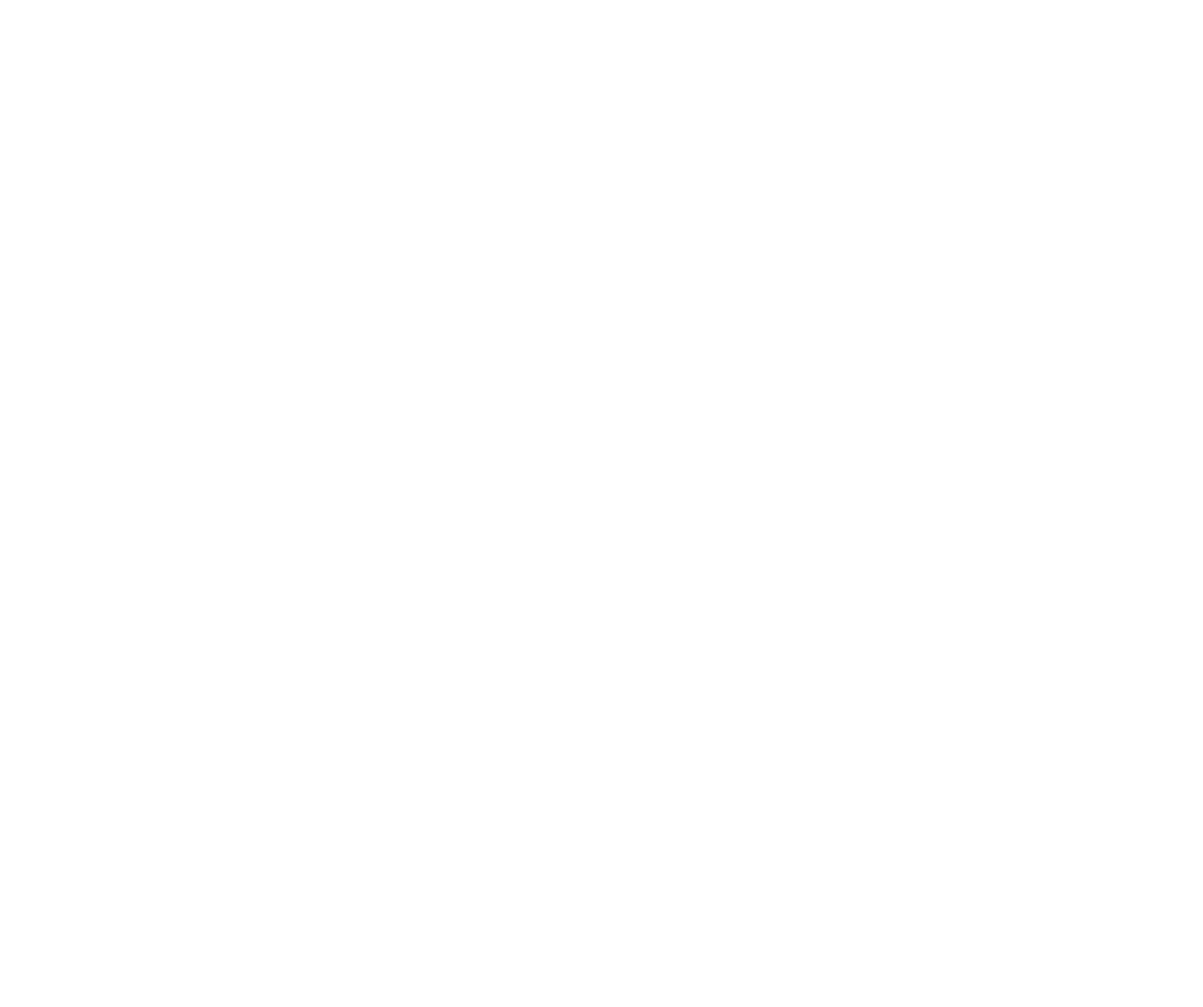
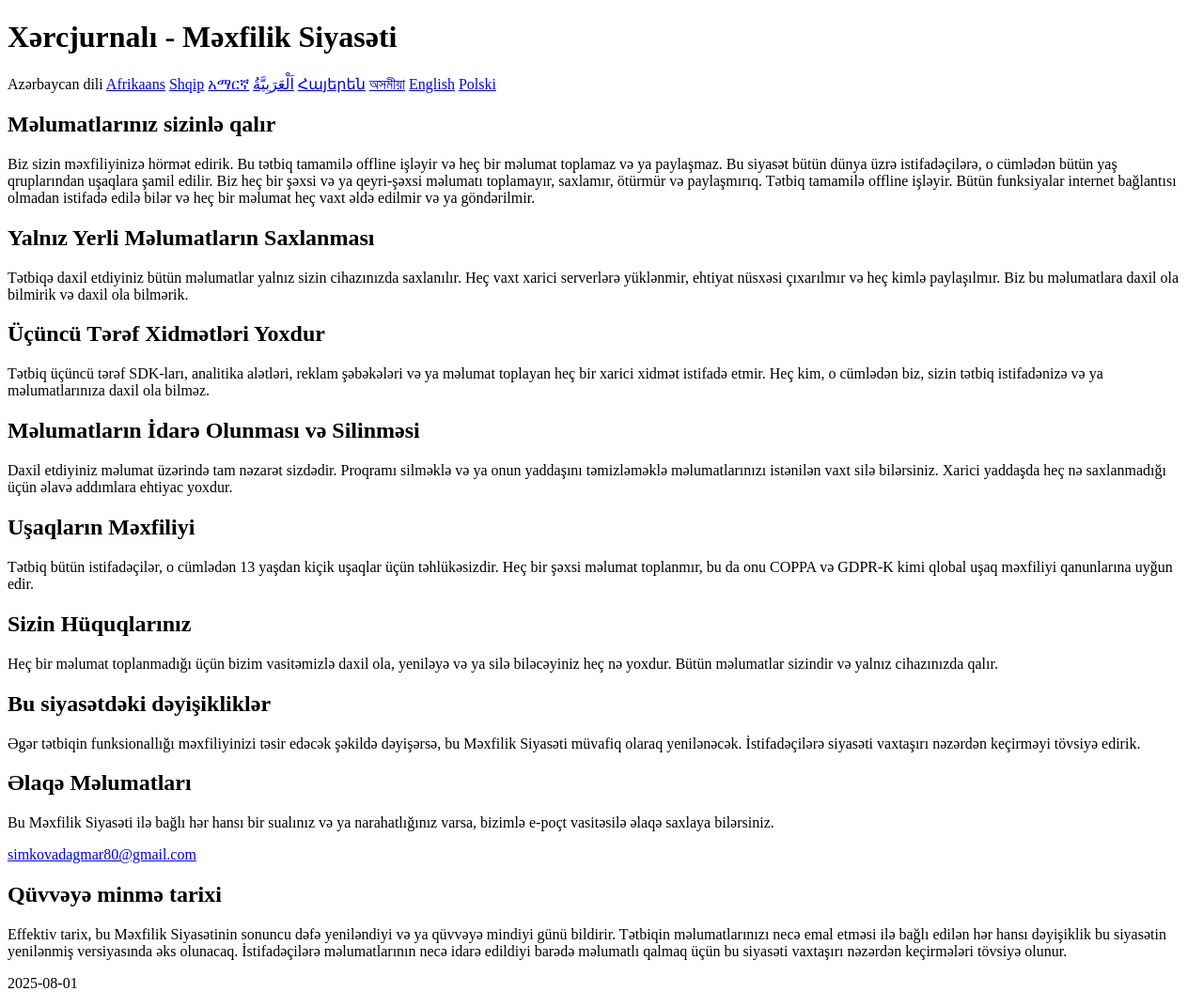
Before and after one commit to zolnaczpiotr8/expenses-log-privacy-policy, a plain HTML site: page azerbaijani.html in a window 1280 px wide. Shown: the whole page at 94% size. Before the commit the page ends 800 px from the top, so only its background shows below. Drawn offline with Linux system fonts and the light colour scheme.

Commit message:
Azerbaijani

```diff
--- a/azerbaijani.html
+++ b/azerbaijani.html
@@ -0,0 +1,100 @@
+<!DOCTYPE html>
+
+<html lang="en">
+<head>
+    <meta charset="utf-8">
+    <meta content="Piotr Żołnacz" name="author">
+    <meta content="Xərcjurnalı - Məxfilik Siyasəti" name="description">
+    <meta content="width=device-width, initial-scale=1" name="viewport">
+    <title>Xərcjurnalı - Məxfilik Siyasəti</title>
+</head>
+<body>
+<div class="row">
+    <header>
+        <h1>Xərcjurnalı - Məxfilik Siyasəti</h1>
+    </header>
+    <nav>
+        Azərbaycan dili
+        <a href="afrikaans.html">Afrikaans</a>
+        <a href="albanian.html">Shqip</a>
+        <a href="amharic.html">አማርኛ</a>
+        <a href="arabic.html">اَلْعَرَبِيَّةُ</a>
+        <a href="armenian.html">Հայերեն</a>
+        <a href="assamese.html">অসমীয়া</a>
+        <a href="index.html">English</a>
+        <a href="polish.html">Polski</a>
+
+        <a href=""></a>
+    </nav>
+    <section>
+        <h1>Məlumatlarınız sizinlə qalır</h1>
+        <p>Biz sizin məxfiliyinizə hörmət edirik. Bu tətbiq
+            tamamilə offline işləyir və heç bir məlumat toplamaz və ya paylaşmaz.
+            Bu siyasət bütün dünya üzrə istifadəçilərə, o cümlədən bütün yaş
+            qruplarından uşaqlara şamil edilir. Biz heç bir şəxsi və ya
+            qeyri-şəxsi məlumatı toplamayır, saxlamır, ötürmür və paylaşmırıq.
+            Tətbiq tamamilə offline işləyir. Bütün funksiyalar internet bağlantısı
+            olmadan istifadə edilə bilər və heç bir məlumat heç vaxt əldə edilmir
+            və ya göndərilmir.</p>
+    </section>
+    <section>
+        <h1>Yalnız Yerli Məlumatların Saxlanması</h1>
+        <p>Tətbiqə daxil etdiyiniz bütün məlumatlar yalnız
+            sizin cihazınızda saxlanılır. Heç vaxt xarici serverlərə yüklənmir,
+            ehtiyat nüsxəsi çıxarılmır və heç kimlə paylaşılmır. Biz bu
+            məlumatlara daxil ola bilmirik və daxil ola bilmərik.</p>
+    </section>
+    <section>
+        <h1>Üçüncü Tərəf Xidmətləri Yoxdur</h1>
+        <p>Tətbiq üçüncü tərəf SDK-ları, analitika alətləri,
+            reklam şəbəkələri və ya məlumat toplayan heç bir xarici xidmət
+            istifadə etmir. Heç kim, o cümlədən biz, sizin tətbiq istifadənizə və
+            ya məlumatlarınıza daxil ola bilməz.</p>
+    </section>
+    <section>
+        <h1>Məlumatların İdarə Olunması və Silinməsi</h1>
+        <p>Daxil etdiyiniz məlumat üzərində tam nəzarət
+            sizdədir. Proqramı silməklə və ya onun yaddaşını təmizləməklə
+            məlumatlarınızı istənilən vaxt silə bilərsiniz. Xarici yaddaşda heç nə
+            saxlanmadığı üçün əlavə addımlara ehtiyac yoxdur.</p>
+    </section>
+    <section>
+        <h1>Uşaqların Məxfiliyi</h1>
+        <p>Tətbiq bütün istifadəçilər, o cümlədən 13 yaşdan
+            kiçik uşaqlar üçün təhlükəsizdir. Heç bir şəxsi məlumat toplanmır, bu
+            da onu COPPA və GDPR-K kimi qlobal uşaq məxfiliyi qanunlarına uyğun
+            edir.</p>
+    </section>
+    <section>
+        <h1>Sizin Hüquqlarınız</h1>
+        <p>Heç bir məlumat toplanmadığı üçün bizim vasitəmizlə
+            daxil ola, yeniləyə və ya silə biləcəyiniz heç nə yoxdur. Bütün
+            məlumatlar sizindir və yalnız cihazınızda qalır.</p>
+    </section>
+    <section>
+        <h1>Bu siyasətdəki dəyişikliklər</h1>
+        <p>Əgər tətbiqin funksionallığı məxfiliyinizi təsir
+            edəcək şəkildə dəyişərsə, bu Məxfilik Siyasəti müvafiq olaraq
+            yenilənəcək. İstifadəçilərə siyasəti vaxtaşırı nəzərdən keçirməyi
+            tövsiyə edirik.</p>
+    </section>
+    <section>
+        <h1>Əlaqə Məlumatları</h1>
+        <p>Bu Məxfilik Siyasəti ilə bağlı hər hansı bir
+            sualınız və ya narahatlığınız varsa, bizimlə e-poçt vasitəsilə əlaqə
+            saxlaya bilərsiniz.</p>
+        <p><a href="mailto:simkovadagmar80@gmail.com">simkovadagmar80@gmail.com</a></p>
+    </section>
+    <section>
+        <h1>Qüvvəyə minmə tarixi</h1>
+        <p>Effektiv tarix, bu Məxfilik Siyasətinin sonuncu
+            dəfə yeniləndiyi və ya qüvvəyə mindiyi günü bildirir. Tətbiqin
+            məlumatlarınızı necə emal etməsi ilə bağlı edilən hər hansı dəyişiklik
+            bu siyasətin yenilənmiş versiyasında əks olunacaq. İstifadəçilərə
+            məlumatlarının necə idarə edildiyi barədə məlumatlı qalmaq üçün bu
+            siyasəti vaxtaşırı nəzərdən keçirmələri tövsiyə olunur.</p>
+        <p>2025-08-01</p>
+    </section>
+</div>
+</body>
+</html>
```
Also changed, not shown: afrikaans.html (+1 -0 lines), albanian.html (+1 -0 lines), amharic.html (+1 -0 lines), arabic.html (+1 -0 lines), armenian.html (+1 -0 lines), assamese.html (+1 -0 lines), empty.html (+1 -0 lines), index.html (+1 -0 lines), polish.html (+1 -0 lines).
